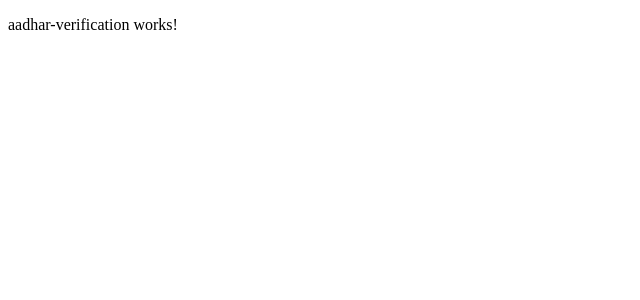
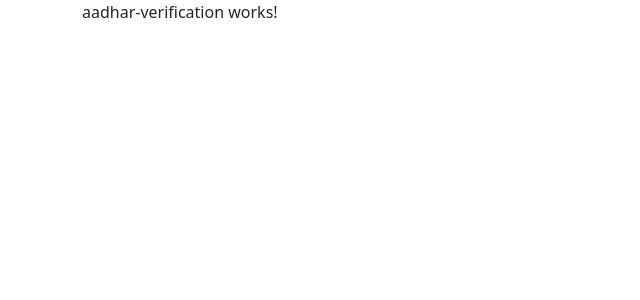
Before and after one commit to mrugendrashilvant/digio-aadhar, an Angular app: page / in a window 1280 px wide. Shown: the top 300 px of the page, without its empty margins (0-640 px from the left). Built offline with nearby package versions, Linux system fonts and the light colour scheme.

Commit message:
added bootstrap

```diff
--- a/package.json
+++ b/package.json
@@ -15,9 +15,13 @@
     "@angular/compiler": "^14.2.0",
     "@angular/core": "^14.2.0",
     "@angular/forms": "^14.2.0",
+    "@angular/localize": "^14.2.0",
     "@angular/platform-browser": "^14.2.0",
     "@angular/platform-browser-dynamic": "^14.2.0",
     "@angular/router": "^14.2.0",
+    "@ng-bootstrap/ng-bootstrap": "^13.0.0",
+    "@popperjs/core": "^2.10.2",
+    "bootstrap": "^5.2.0",
     "rxjs": "~7.5.0",
     "tslib": "^2.3.0",
     "zone.js": "~0.11.4"
--- a/src/app/aadhar-verification/aadhar-verification.component.html
+++ b/src/app/aadhar-verification/aadhar-verification.component.html
@@ -1 +1,3 @@
-<p>aadhar-verification works!</p>
+<div class="container">
+    <p>aadhar-verification works!</p>
+</div>
--- a/src/app/app.module.ts
+++ b/src/app/app.module.ts
@@ -3,6 +3,7 @@
 
 import { AppComponent } from './app.component';
 import { AppRoutingModule } from './app-routing.module';
+import { NgbModule } from '@ng-bootstrap/ng-bootstrap';
 
 @NgModule({
   declarations: [
@@ -10,7 +11,8 @@
   ],
   imports: [
     BrowserModule,
-    AppRoutingModule
+    AppRoutingModule,
+    NgbModule
   ],
   providers: [],
   bootstrap: [AppComponent]
--- a/src/polyfills.ts
+++ b/src/polyfills.ts
@@ -1,3 +1,7 @@
+/***************************************************************************************************
+ * Load `$localize` onto the global scope - used if i18n tags appear in Angular templates.
+ */
+import '@angular/localize/init';
 /**
  * This file includes polyfills needed by Angular and is loaded before the app.
  * You can add your own extra polyfills to this file.
--- a/src/styles.scss
+++ b/src/styles.scss
@@ -1 +1,4 @@
 /* You can add global styles to this file, and also import other style files */
+
+/* Importing Bootstrap SCSS file. */
+@import '~bootstrap/scss/bootstrap';
```
Also changed, not shown: 1 other file (tests, documents, lock files or other folders).
